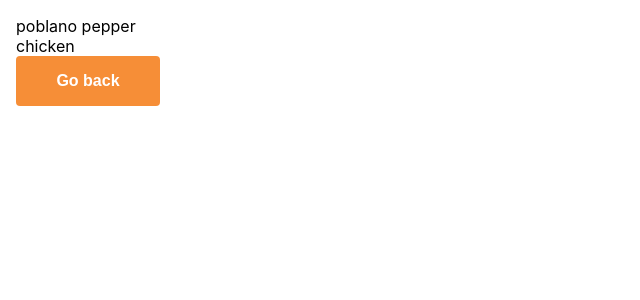
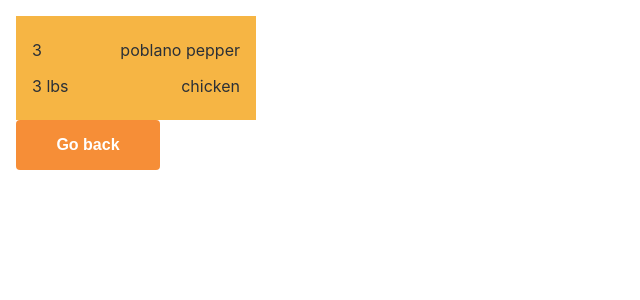
Before and after one commit to marras0914/cook-book, a React (Create React App) app: page /recipe/1234/ingredients in a window 1280 px wide. Shown: the top 300 px of the page, without its empty margins (0-640 px from the left). Built offline with nearby package versions, Linux system fonts and the light colour scheme.

Commit message:
add keys to mapings, update snapshots

```diff
--- a/src/common/styles.ts
+++ b/src/common/styles.ts
@@ -8,7 +8,18 @@ export const Wrapper = styled.div`
 export const StyledList = styled.div`
   display: flex;
   flex-flow: column;
+  max-width: 15rem;
+  background-color: ${Color.gold};
+  padding: 1rem;
+`;
+
+export const StyledListItem = styled.div`
+  display: flex;
+  flex-flow: row;
+  justify-content: space-between;
+  padding: 0.5rem 0;
   width: 100%;
+  color: ${Color.text};
 `;
 
 export const StyledBackButton = styled.button`
@@ -24,3 +35,8 @@ export const StyledBackButton = styled.button`
   font-weight: 600;
   text-align: center;
 `;
+
+
+export const StyledPage = styled.div`
+  diplay: flex;
+`;
--- a/src/components/ingredients/Ingredients.tsx
+++ b/src/components/ingredients/Ingredients.tsx
@@ -1,5 +1,5 @@
 import React, { SFC } from 'react';
-import { Wrapper, StyledList } from '../../common/styles';
+import { Wrapper, StyledList, StyledListItem } from '../../common/styles';
 import { BackButton } from '../../common';
 import { Ingredient } from '../../types';
 
@@ -12,7 +12,10 @@ const Ingredients: SFC<IngredientsProps> = ({ ingredients }) => {
     <Wrapper>
       <StyledList>
         {ingredients.map(item => (
-          <div key={item.name}>{item.name}</div>
+          <StyledListItem key={item.name}>
+            <div>{item.quantity}</div>
+            <div>{item.name}</div>
+          </StyledListItem>
         ))}
       </StyledList>
       <BackButton />
--- /dev/null
+++ b/src/components/ingredients/styles.ts
@@ -0,0 +1,2 @@
+import styled from 'styled-components';
+import Color from '../../enums/Color';
```
Also changed, not shown: 1 other file (tests, documents, lock files or other folders).
